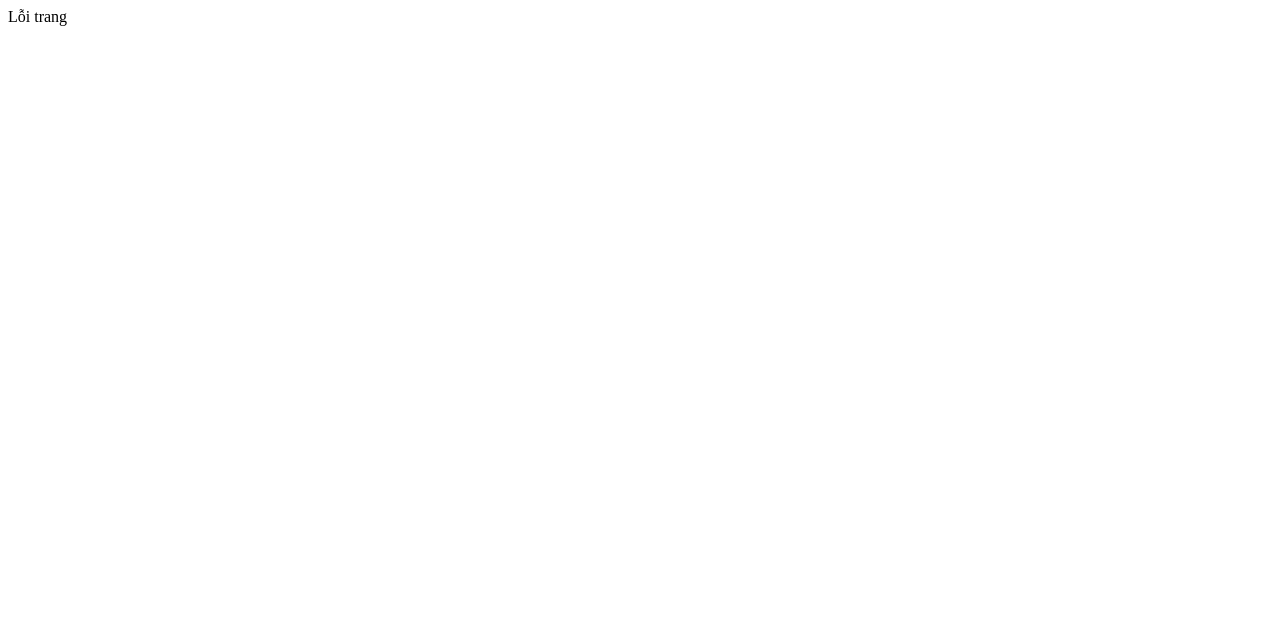
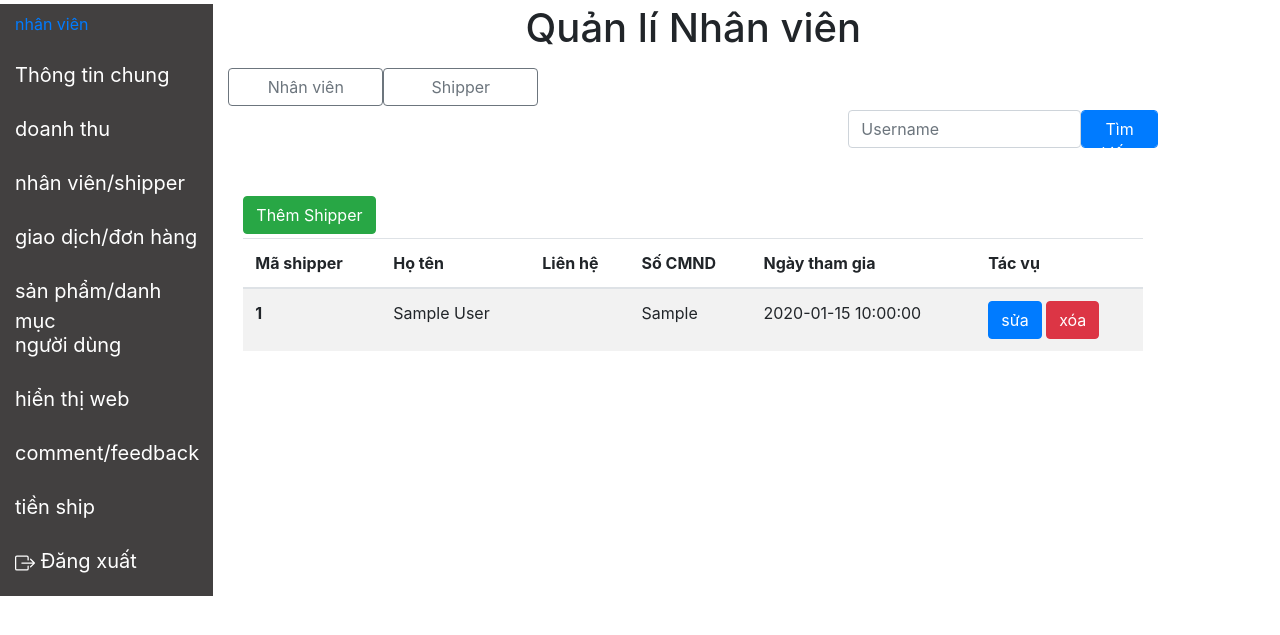
Before and after one commit to Hieu-Dang/do_an_cuoi, a PHP site: page /index.php?controller=ql_shipper in a window 1280 px wide. Before the commit the part shown is almost empty. Shown: the top 635 px of the page. Run offline with PHP 8.4, Linux system fonts and the light colour scheme; the visitor is signed in with stand-in values (Sample User, id 1); data comes from the database, SQL or seed files in the repository; tables that the repository leaves empty hold one stand-in row (values such as "Sample post"); data that the repository does not hold is empty.

Commit message:
xongviewql_shipper

```diff
--- /dev/null
+++ b/admin_nhan_vien/controller/ql_shipper.php
@@ -0,0 +1,10 @@
+<?php
+	if (!isset($_SESSION['ss_admin_nhanvien'])) {
+		header('location: ?controller=login');
+	}else{
+		$data_user=$db->get('*','admin_nhanvien',array('id'=>$_SESSION['ss_admin_nhanvien']));
+	}
+	$data=$db->get('*','shipper',array());
+
+	require_once('view/ql_shipper.php');
+?>
--- /dev/null
+++ b/admin_nhan_vien/controller/xoa_shipper.php
@@ -0,0 +1 @@
+xoa_shipper.php
--- a/admin_nhan_vien/index.php
+++ b/admin_nhan_vien/index.php
@@ -24,6 +24,9 @@
 		case 'ql_nhanvien':
 			require_once('controller/ql_nhanvien.php');
 			break;
+		case 'ql_shipper':
+			require_once('controller/ql_shipper.php');
+			break;
 		case 'ql_donhang':
 			require_once('controller/ql_donhang.php');
 			break;
@@ -42,8 +45,14 @@
 		case 'ql_ship':
 			require_once('controller/ql_ship.php');
 			break;
+		case 'variable':
+				# code...
+				break;
 		case 'xoa_nhanvien':
 			require_once('controller/xoa_nhanvien.php');
+			break;
+		case 'xoa_shipper':
+			require_once('controller/xoa_shipper.php');
 			break;
 		default:
 			echo "Lỗi trang";
--- a/admin_nhan_vien/layout/header.php
+++ b/admin_nhan_vien/layout/header.php
@@ -29,6 +29,11 @@
 					?></span></a>
 				</div>
 				<div class="row mt-4">
+					<div class="col-md-12" id="admin-option">
+						<a href="?controller=doanhthu">Thông tin chung</a>
+				</div>
+				</div>
+				<div class="row mt-1">
 					<div class="col-md-12" id="admin-option">
 						<a href="?controller=doanhthu">doanh thu</a>
 					</div>
--- /dev/null
+++ b/admin_nhan_vien/view/ql_shipper.php
@@ -0,0 +1,131 @@
+<?php require_once('layout/header.php'); ?>
+
+	<div class="col-md-9" id="main-screen">
+			<h1 class="text-center" id="cart">Quản lí Nhân viên</h1>
+
+
+
+
+		<div class="container-fluid mt-3">
+			<div class="row mt-1">
+				<a href="?controller=ql_nhanvien" class="btn btn-outline-secondary col-md-2">Nhân viên</a>
+				<a href="?controller=ql_shipper" class="btn btn-outline-secondary col-md-2">Shipper</a>
+			</div>
+			<form method="post" action="?controller=ql_shipper">
+				<div class="row mt-1">
+					<div class="col-md-8"></div>
+					<input type="text" class="form-control col-md-3" name="keyword" placeholder="Username">
+					<button name="btn_timkiem" type="submit"  class="btn btn-primary form-control col-md-1">Tìm kiếm</button>
+				</div>
+			</form>
+
+
+			<!-- Button trigger modal -->
+			<button type="button" class="btn btn-success mt-5" data-toggle="modal" data-target="#them">
+			  Thêm Shipper
+			</button>
+
+			<!-- Modal -->
+			<div class="modal fade" id="them" tabindex="-1" aria-labelledby="them" aria-hidden="true">
+			  <div class="modal-dialog">
+			    <div class="modal-content">
+			      <div class="modal-header">
+			        <h5 class="modal-title" id="them">Thêm shipper</h5>
+			        <button type="button" class="close" data-dismiss="modal" aria-label="Close">
+			          <span aria-hidden="true">&times;</span>
+			        </button>
+			      </div>
+			     <form method="post" action="?controller=ql_shipper">
+						     <div class="modal-body">
+						      	<div class="row">
+						      		<span class="col-md-4">Họ tên:</span>
+						      		<input type="text" class="form-control col-md-8" name="full_name" id="full_name_add">
+						      	</div>
+						      	<div class="row mt-1">
+						      		<span class="col-md-4">Liên hệ:</span>
+						      		<input type="text" class="form-control col-md-8" name="phone" id="phone_add">
+						      	</div>
+						      	<div class="row mt-1">
+						      		<span class="col-md-4">Số CMND:</span>
+						      		<input type="text" class="form-control col-md-8" name="cmnd" id="cmnd_add">
+						      	</div>
+						      </div>
+						      <div class="modal-footer">
+						        <button type="button" class="btn btn-secondary" data-dismiss="modal">Close</button>
+						        <button type="submit" name="btn_add" onclick="return check_add_shipper()" class="btn btn-primary">Lưu</button>
+						      </div>
+					      </form>
+			    </div>
+			  </div>
+			</div>
+
+
+			<table class="table table-striped mt-1">
+				  <thead>
+				    <tr>
+				      <th scope="col">Mã shipper</th>
+				      <th scope="col">Họ tên</th>
+				       <th scope="col">Liên hệ</th>
+				       <th scope="col">Số CMND</th>
+				      <th scope="col">Ngày tham gia</th>
+				       <th scope="col">Tác vụ</th>
+				    </tr>
+				  </thead>
+				  <tbody>
+				  	<?php foreach ($data as $key => $value) { ?>
+				    <tr>
+				      <th><?php echo $value['id'] ?></th>
+				      <td><?php echo $value['full_name'] ?></td>
+				      <th><?php echo $value['phone'] ?></th>
+				      <td><?php echo $value['cmnd'] ?></td>
+				      <td><?php echo $value['created'] ?></td>
+				      <td>
+				      	<!-- Button trigger modal -->
+				      <button  class="btn btn-primary" data-toggle="modal" data-target="#sua<?php echo $value['id']?>">sửa</button>
+				      <a class="btn btn-danger" href="?controller=xoa_shipper&id=<?php echo $value['id']?>">xóa</a>
+				      </td>
+				    </tr>
+
+
+
+					<!-- Modal -->
+					<div class="modal fade" id="sua_shipper<?php echo $value['id']?>" tabindex="-1" aria-labelledby="sua_shipper<?php echo $value['id']?>" aria-hidden="true">
+					  <div class="modal-dialog">
+					    <div class="modal-content">
+					      <div class="modal-header">
+					        <h5 class="modal-title" id="sua_shipper<?php echo $value['id']?>">Chỉnh sửa thông tin</h5>
+					        <button type="button" class="close" data-dismiss="modal" aria-label="Close">
+					          <span aria-hidden="true">&times;</span>
+					        </button>
+					      </div>
+					      <form method="post" action="?controller=ql_shipper&id_edit=<?php echo $value['id'] ?>">
+						      <div class="modal-body">
+						      	<div class="row">
+						      		<span class="col-md-4">Họ tên:</span>
+						      		<input type="text" class="form-control col-md-8" name="full_name" id="full_name_edit" value="<?php echo $value['full_name']?>">
+						      	</div>
+						      	<div class="row mt-1">
+						      		<span class="col-md-4">Liên hệ:</span>
+						      		<input type="text" class="form-control col-md-8" name="phone" id="phone_edit" value="<?php echo $value['phone']?>">
+						      	</div>
+						      	<div class="row mt-1">
+						      		<span class="col-md-4">Số CMND:</span>
+						      		<input type="text" class="form-control col-md-8" name="cmnd" id="cmnd_edit" value="<?php echo $value['cmnd']?>">
+						      	</div>
+						      </div>
+						      <div class="modal-footer">
+						        <button type="button" class="btn btn-secondary" data-dismiss="modal">Close</button>
+						        <button type="submit" name="btn_edit_shipper" onclick="return" class="btn btn-primary">Lưu thay đổi</button>
+						      </div>
+					      </form>
+
+					    </div>
+					  </div>
+					</div>
+				    <?php } ?>
+				  </tbody>
+			</table>
+		</div>
+	</div>
+
+<?php require_once('layout/footer.php'); ?>
```
Also changed, not shown: admin_nhan_vien/view/ql_nhanvien.php (+17 -17 lines), admin_nhan_vien/layout/css/style.css (line endings or trailing spaces).
